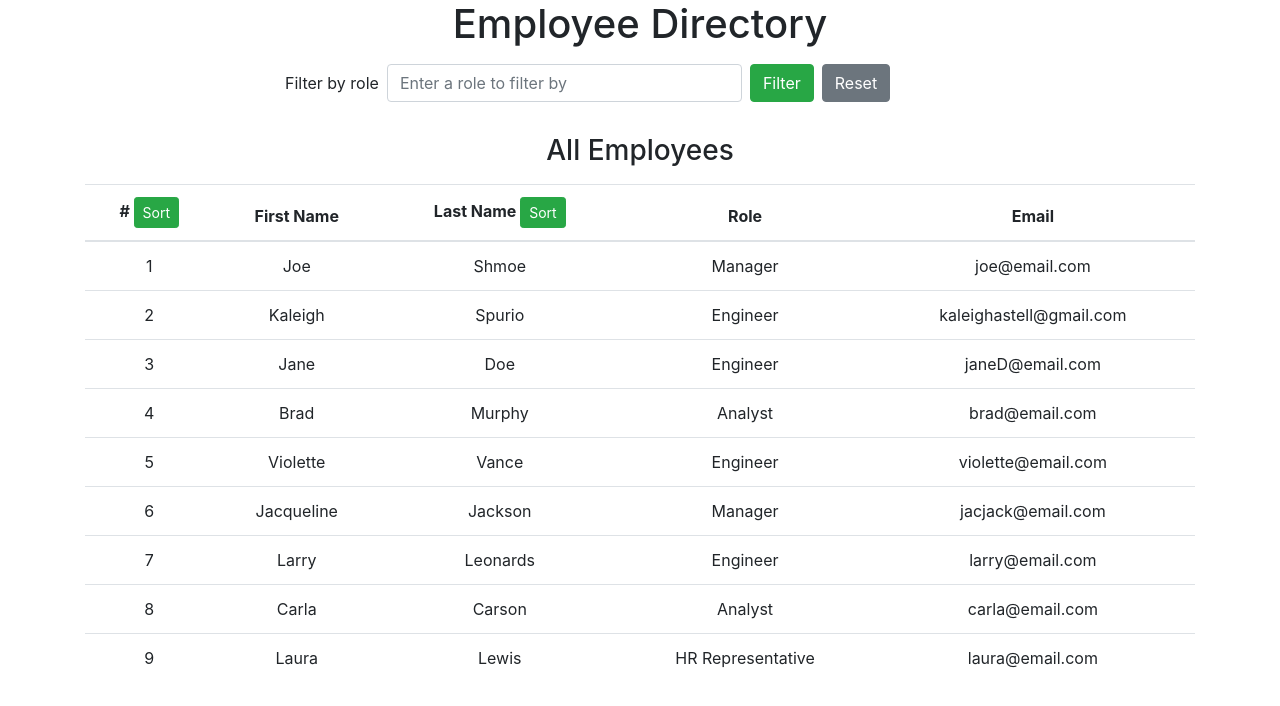
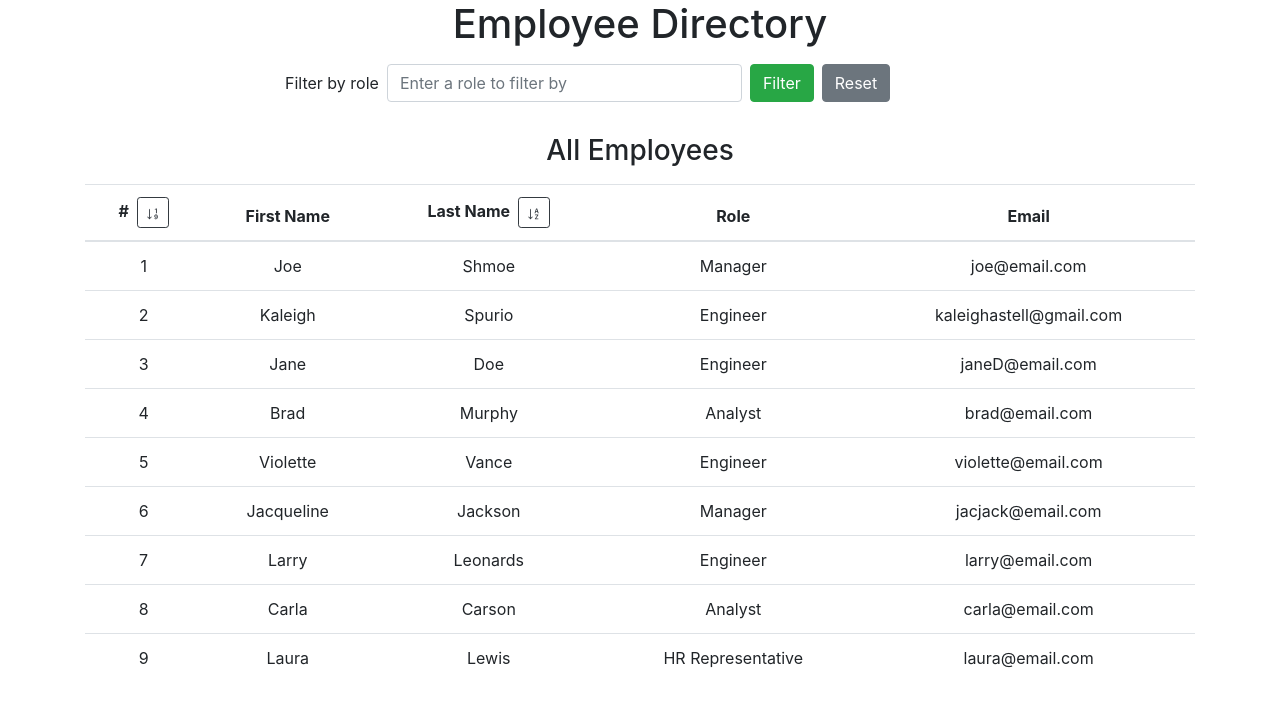
Before and after one commit to Kaleighspurio/react-employee-directory, a React (Create React App) app: page / in a window 1280 px wide. Shown: the top 706 px of the page. Built offline with nearby package versions, Linux system fonts and the light colour scheme.

Commit message:
added icons to the sort button, fixed id sort

```diff
--- a/public/index.html
+++ b/public/index.html
@@ -10,6 +10,7 @@
       content="Web site created using create-react-app"
     />
     <link rel="apple-touch-icon" href="%PUBLIC_URL%/logo192.png" />
+
     <!--
       manifest.json provides metadata used when your web app is installed on a
       user's mobile device or desktop. See https://developers.google.com/web/fundamentals/web-app-manifest/
--- a/src/components/AppContainer.js
+++ b/src/components/AppContainer.js
@@ -47,8 +47,8 @@ export default class AppContainer extends React.Component {
 
   handleIdSort = (event) => {
     event.preventDefault();
-    const sortedResults = Data.sort((a, b) => {return a.id - b.id});
-    this.setState({results: sortedResults});
+    const sortedResults = this.state.results.sort((a, b) => {return a.id - b.id});
+    this.setState({results: sortedResults, noResults: false});
   }
 
 //   Conditional rendering if there are no results that match the filtered search
--- a/src/components/Table/TableHeaders.js
+++ b/src/components/Table/TableHeaders.js
@@ -4,9 +4,25 @@ export default function TableHeaders(props) {
   return (
     <thead>
       <tr>
-        <th scope="col"># <button className='btn btn-success btn-sm' onClick={props.handleIdSort} >Sort</button></th>
+        <th scope="col">#
+            <button className='btn btn-outline-dark btn-sm ml-2' onClick={props.handleIdSort} >
+                <svg width="1em" height="1em" viewBox="0 0 16 16" className="bi bi-sort-numeric-down" fill="currentColor" xmlns="http://www.w3.org/2000/svg">
+                    <path fillRule="evenodd" d="M4 2a.5.5 0 0 1 .5.5v11a.5.5 0 0 1-1 0v-11A.5.5 0 0 1 4 2z"/>
+                    <path fillRule="evenodd" d="M6.354 11.146a.5.5 0 0 1 0 .708l-2 2a.5.5 0 0 1-.708 0l-2-2a.5.5 0 0 1 .708-.708L4 12.793l1.646-1.647a.5.5 0 0 1 .708 0z"/>
+                    <path d="M12.438 7V1.668H11.39l-1.262.906v.969l1.21-.86h.052V7h1.046zm-2.84 5.82c.054.621.625 1.278 1.761 1.278 1.422 0 2.145-.98 2.145-2.848 0-2.05-.973-2.688-2.063-2.688-1.125 0-1.972.688-1.972 1.836 0 1.145.808 1.758 1.719 1.758.69 0 1.113-.351 1.261-.742h.059c.031 1.027-.309 1.856-1.133 1.856-.43 0-.715-.227-.773-.45H9.598zm2.757-2.43c0 .637-.43.973-.933.973-.516 0-.934-.34-.934-.98 0-.625.407-1 .926-1 .543 0 .941.375.941 1.008z"/>
+                </svg>
+            </button>
+        </th>
         <th scope="col">First Name</th>
-        <th scope="col">Last Name <button className='btn btn-success btn-sm' onClick={props.handleNameSort} >Sort</button></th>
+        <th scope="col">Last Name
+            <button className='btn btn-outline-dark btn-sm ml-2' onClick={props.handleNameSort} >
+                <svg width="1em" height="1em" viewBox="0 0 16 16" className="bi bi-sort-alpha-down" fill="currentColor" xmlns="http://www.w3.org/2000/svg">
+                    <path fillRule="evenodd" d="M4 2a.5.5 0 0 1 .5.5v11a.5.5 0 0 1-1 0v-11A.5.5 0 0 1 4 2z"/>
+                    <path fillRule="evenodd" d="M6.354 11.146a.5.5 0 0 1 0 .708l-2 2a.5.5 0 0 1-.708 0l-2-2a.5.5 0 0 1 .708-.708L4 12.793l1.646-1.647a.5.5 0 0 1 .708 0z"/>
+                    <path d="M9.664 7l.418-1.371h1.781L12.281 7h1.121l-1.78-5.332h-1.235L8.597 7h1.067zM11 2.687l.652 2.157h-1.351l.652-2.157H11zM9.027 14h3.934v-.867h-2.645v-.055l2.567-3.719v-.691H9.098v.867h2.507v.055l-2.578 3.719V14z"/>
+                </svg>
+            </button>
+        </th>
         <th scope="col">Role</th>
         <th scope="col">Email</th>
       </tr>
```
Also changed, not shown: 1 other file (tests, documents, lock files or other folders).
